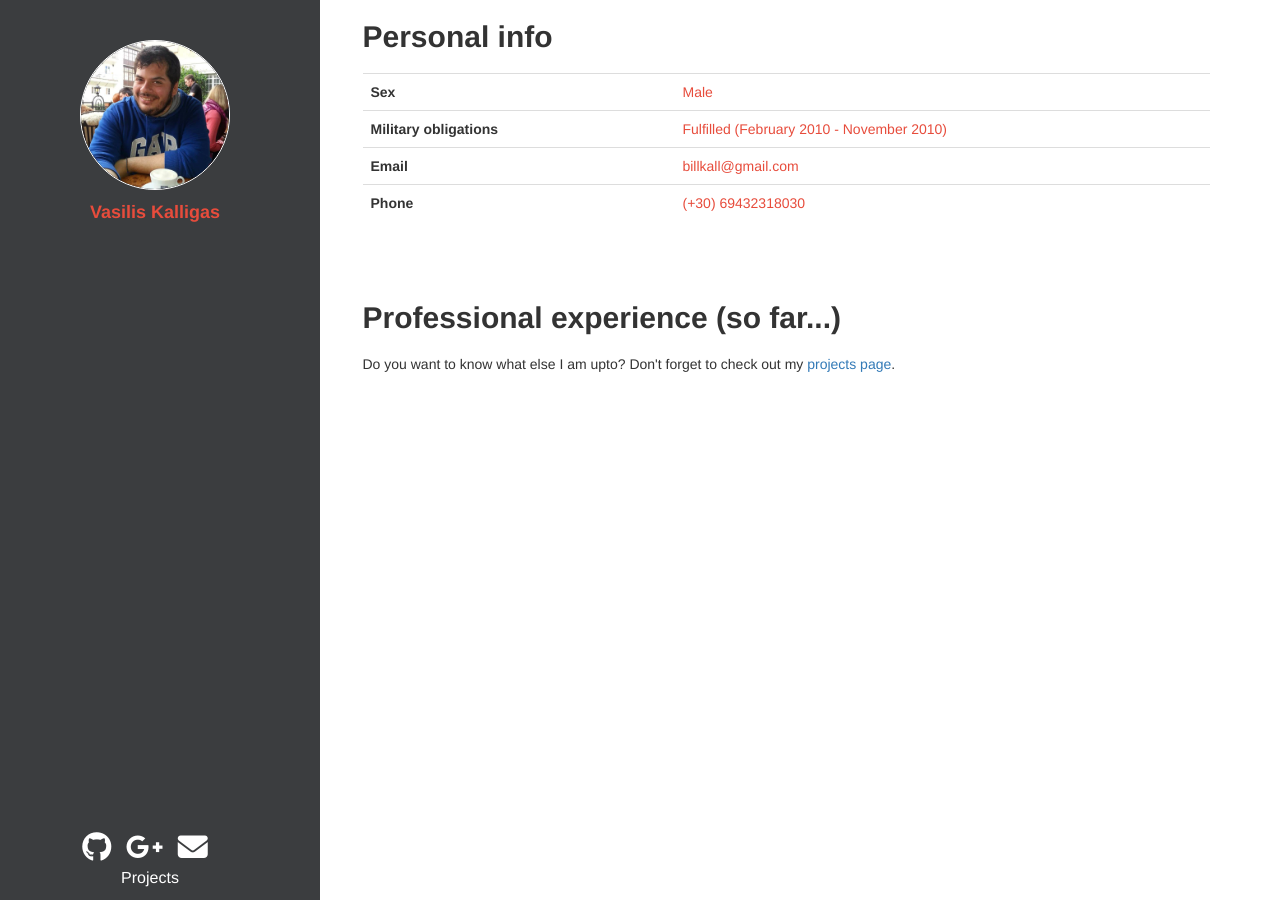
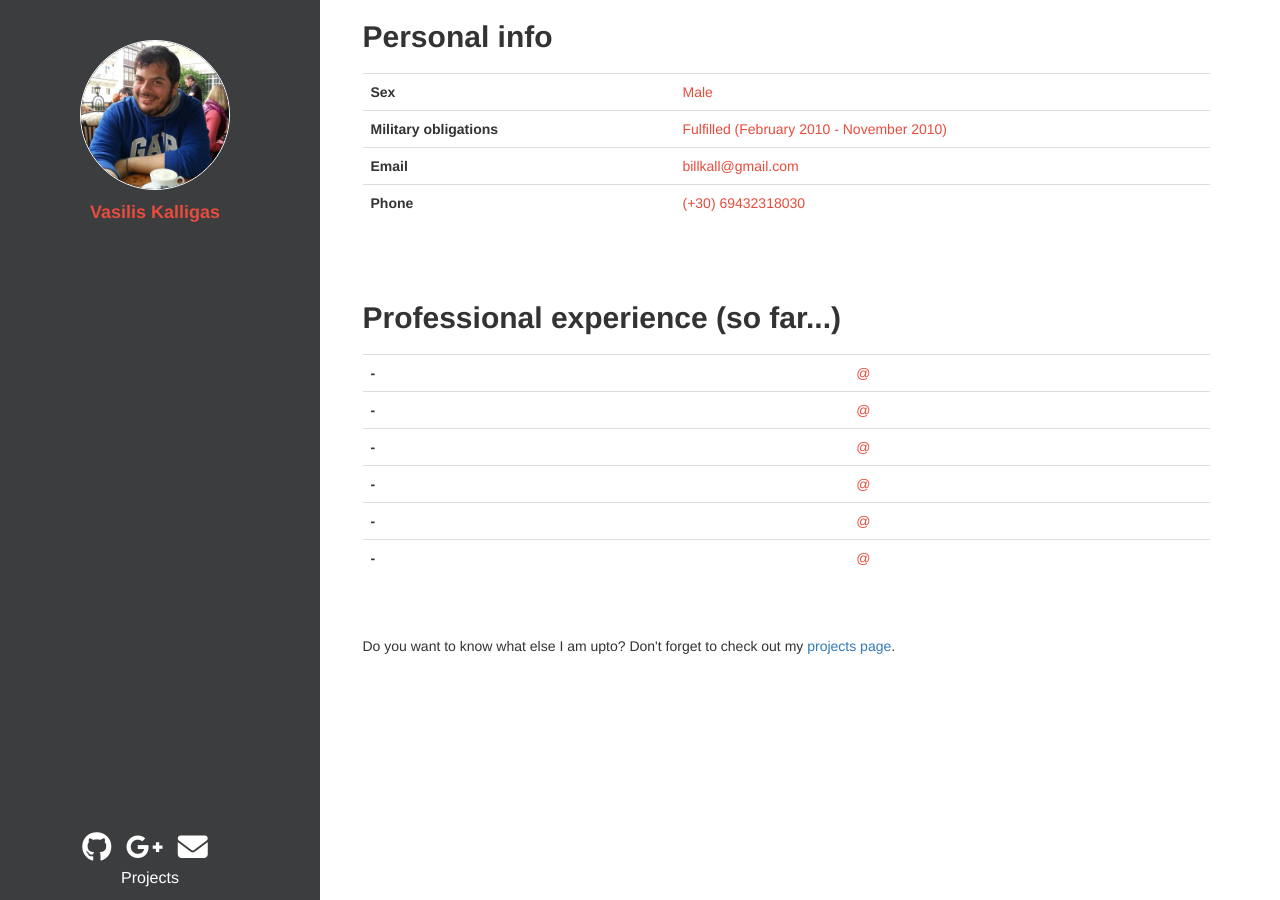
Before and after one commit to arcanoid/arcanoid.github.io, a Jekyll site: the page built from index.html, in a window 1280 px wide. Built offline with Jekyll 4.4.1, drawn with Linux system fonts in a browser that asks for light colours; nearby versions of some CDN libraries.

Commit message:
First try for professional experience

```diff
--- a/index.html
+++ b/index.html
@@ -32,7 +32,25 @@ title: Vasilis Kalligas, Software Engineer
 </div>
 
 <div class="row">
+    <div class="col-xs-12">
+        <table class="table">
+              {% for experience in site.professional_experience %}
+                <tr>
+                  <td><strong>{{ info[1]["from" }} - {{ info[1]["until" }}</strong></td>
+                  <td>&nbsp;</td>
+                  <td class="text-main">{{ info[0] }} @ {{ info[1]["company" }}</td>
+                </tr>
+              {% endfor %}
+        </table>
+    </div>
+</div>
+
+<br><br>
+
+<div class="row">
   <div class="col-xs-12">
     Do you want to know what else I am upto? Don't forget to check out my <a href="{{site.baseurl}}/projects">projects page</a>.
   </div>
 </div>
+
+<br><br>
```
